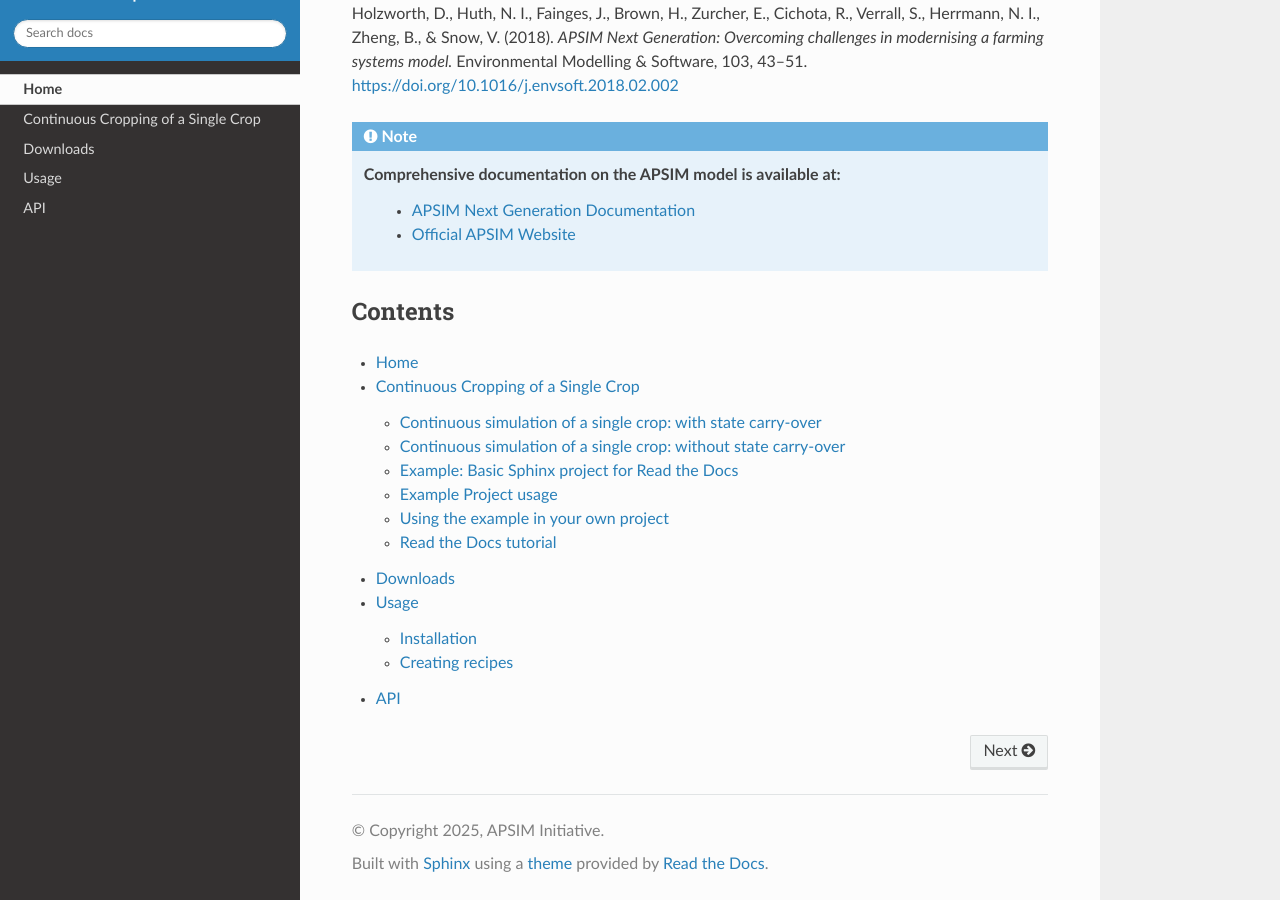
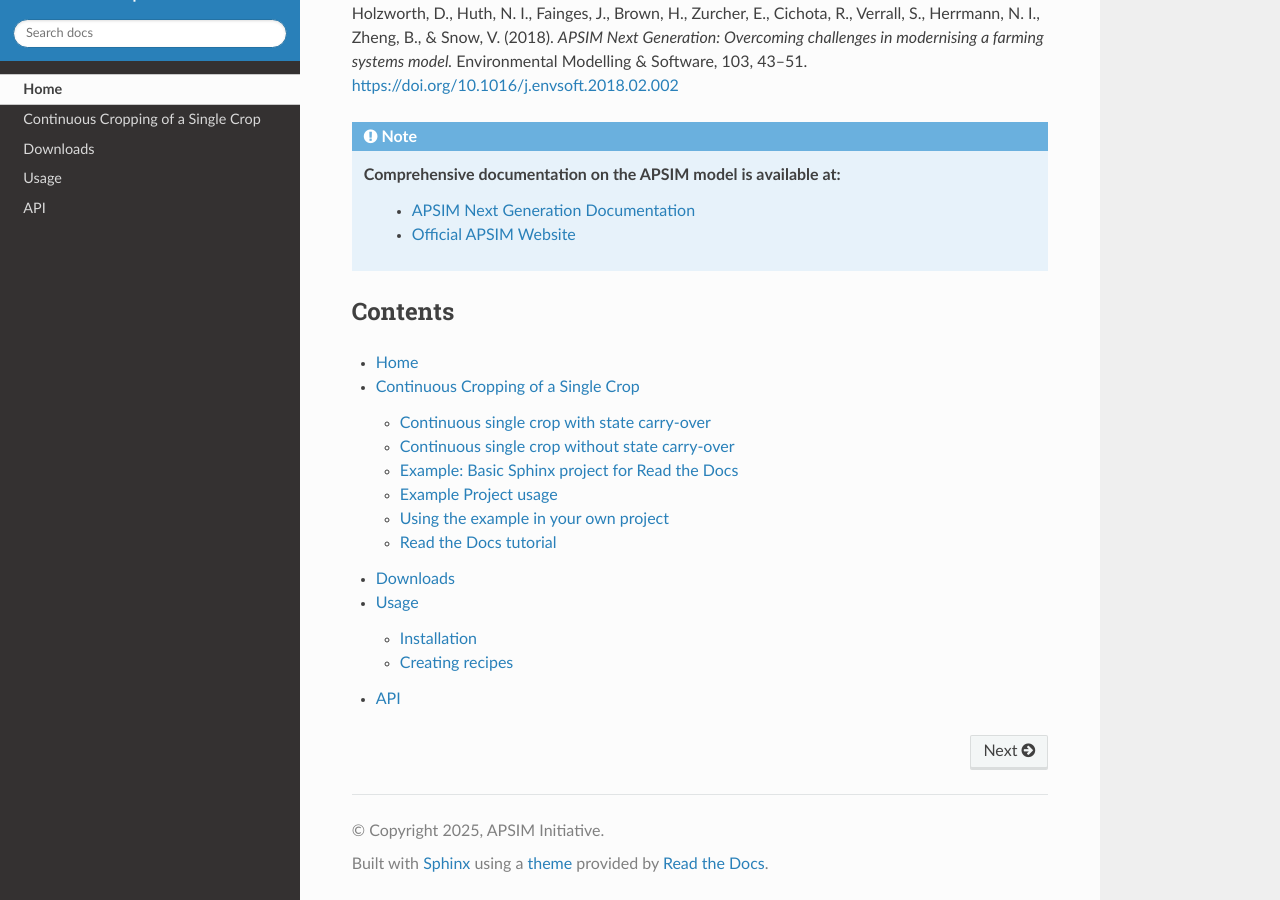
Before and after one commit to ugrewer/APSIM_RotationTraining, a Sphinx documentation site: the page built from docs/index.rst, in a window 1280 px wide and 900 px high, scrolled down 1765 px. Built offline with Sphinx 7.4.7 and the Read the Docs theme 3.1.0, drawn with Linux system fonts in a browser that asks for light colours.

Commit message:
heading change

```diff
--- a/docs/continuous cropping of a single crop.rst
+++ b/docs/continuous cropping of a single crop.rst
@@ -14,7 +14,7 @@
 For comparison, we also briefly consider the alternative case of resetting soil water and nutrient states at the beginning of each crop cycle.
 
 
-Continuous simulation of a single crop: with state carry-over
+Continuous single crop with state carry-over
 -------------------------------------
 Extending the simulation of a single crop cycle to the repeated, continuous growth of the same crop over multiple years can easily be achieved in APSIM.
 It predominently entails:
@@ -133,7 +133,7 @@
 Further, the high level of yield variability can be noted, ranging from the lowest level of 2.9 t/ha to its highest level at 8.8 t/ha.
 
 
-Continuous simulation of a single crop: without state carry-over
+Continuous single crop without state carry-over
 -------------------------------------
 Let us now compare the above results to the simulation result when resetting major state variables after each crop cycle.
 Specifically, we will reset soil water, soil nutrient, and surface organic matter pools on the 1st May every year.
```
